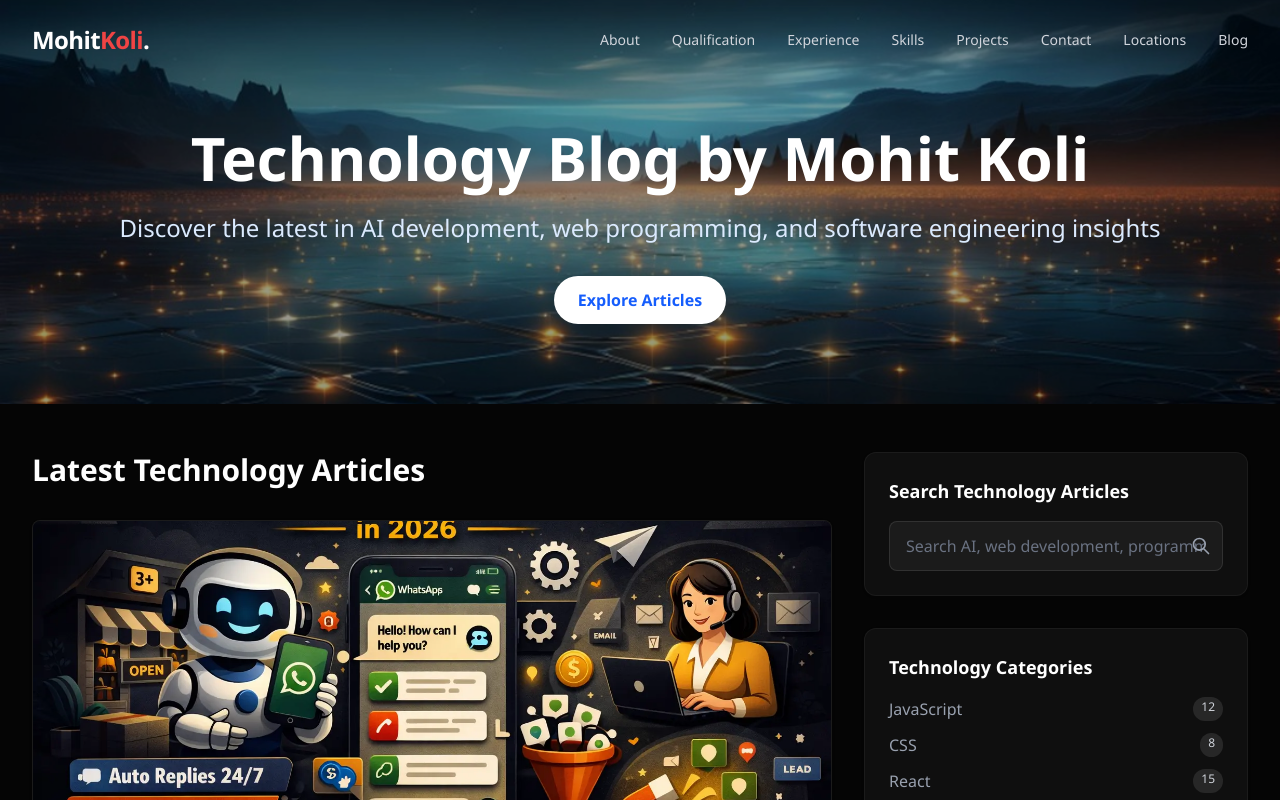
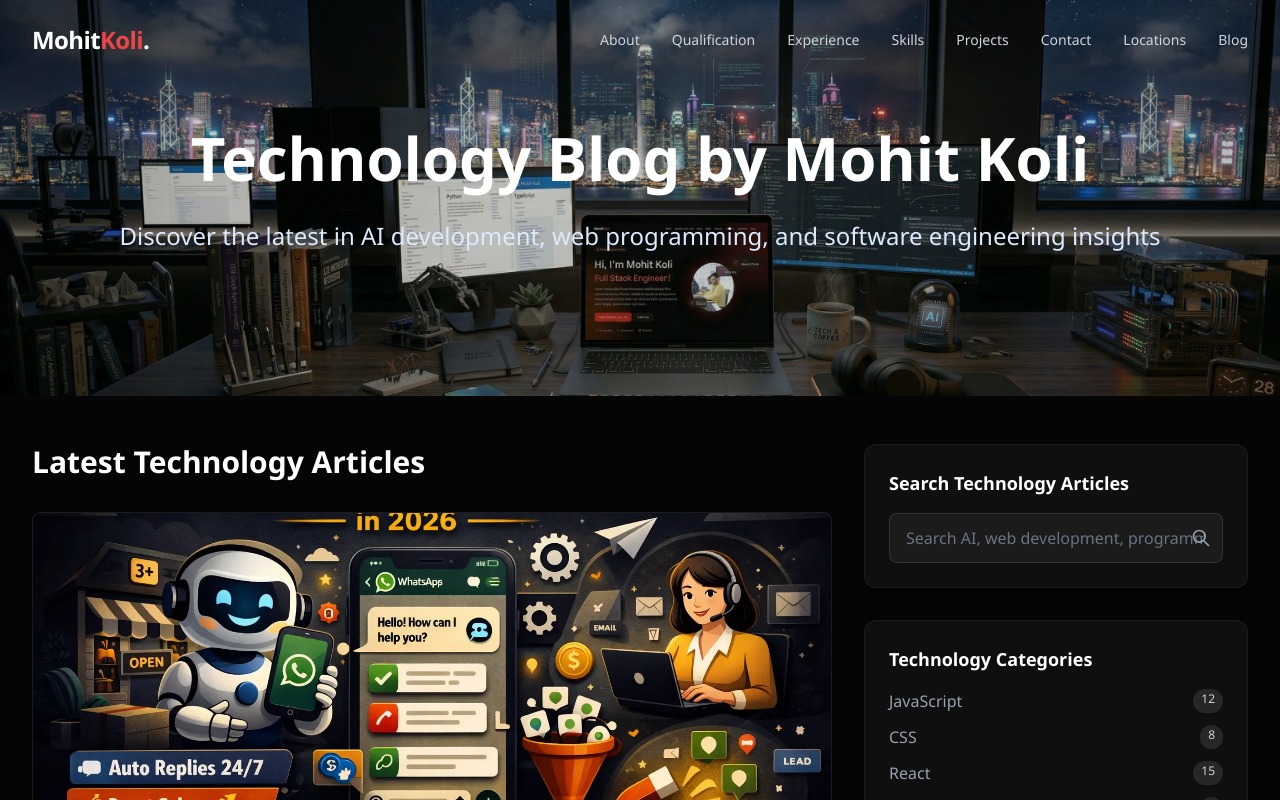
Before and after one commit to mohit16161600/profile-in-next, a Next.js app: page /blog in a window 1280 px wide. Shown: the top 800 px of the page. Built offline with nearby package versions, Linux system fonts and the light colour scheme.

Commit message:
change blog head background image

```diff
--- a/src/app/blog/page.tsx
+++ b/src/app/blog/page.tsx
@@ -16,25 +16,28 @@ export default function BlogPage() {
     return (
         <>
             <section
-                className="bg-cover bg-center text-white pt-32 pb-20 relative"
-                style={{ backgroundImage: "url('/assets/mohitkolibg.jpg')" }}
+                className="text-white pt-32 pb-20 relative overflow-hidden"
                 aria-label="Blog Hero Section"
             >
-                <div className="absolute inset-0 bg-black opacity-40 z-0"></div>
+                <div
+                    className="absolute inset-0 bg-cover bg-center opacity-80 z-0"
+                    style={{ backgroundImage: "url('/assets/mohitkolibg.jpg')" }}
+                    aria-hidden="true"
+                />
 
                 <div className="max-w-7xl mx-auto px-4 sm:px-6 lg:px-8 relative z-10">
                     <div className="text-center">
-                        <h1 className="text-3xl sm:text-4xl md:text-5xl lg:text-6xl font-bold mb-6">
+                        <h1 className="text-3xl sm:text-4xl md:text-5xl lg:text-6xl font-bold mb-8">
                             Technology Blog by Mohit Koli
                         </h1>
 
-                        <p className="text-lg sm:text-xl md:text-2xl mb-8 text-blue-100">
+                        <p className="text-lg sm:text-xl md:text-2xl mb-16 text-blue-100">
                             Discover the latest in AI development, web programming, and software engineering insights
                         </p>
 
-                        <button className="bg-white text-blue-600 px-6 py-3 rounded-full font-semibold hover:bg-gray-100 transition-colors">
+                        {/* <button className="bg-white text-blue-600 px-6 py-3 rounded-full font-semibold hover:bg-gray-100 transition-colors">
                             Explore Articles
-                        </button>
+                        </button> */}
                     </div>
                 </div>
             </section>
```
Also changed, not shown: public/assets/blogbg.jpg (deleted), public/assets/mohitkolibg.jpg.
